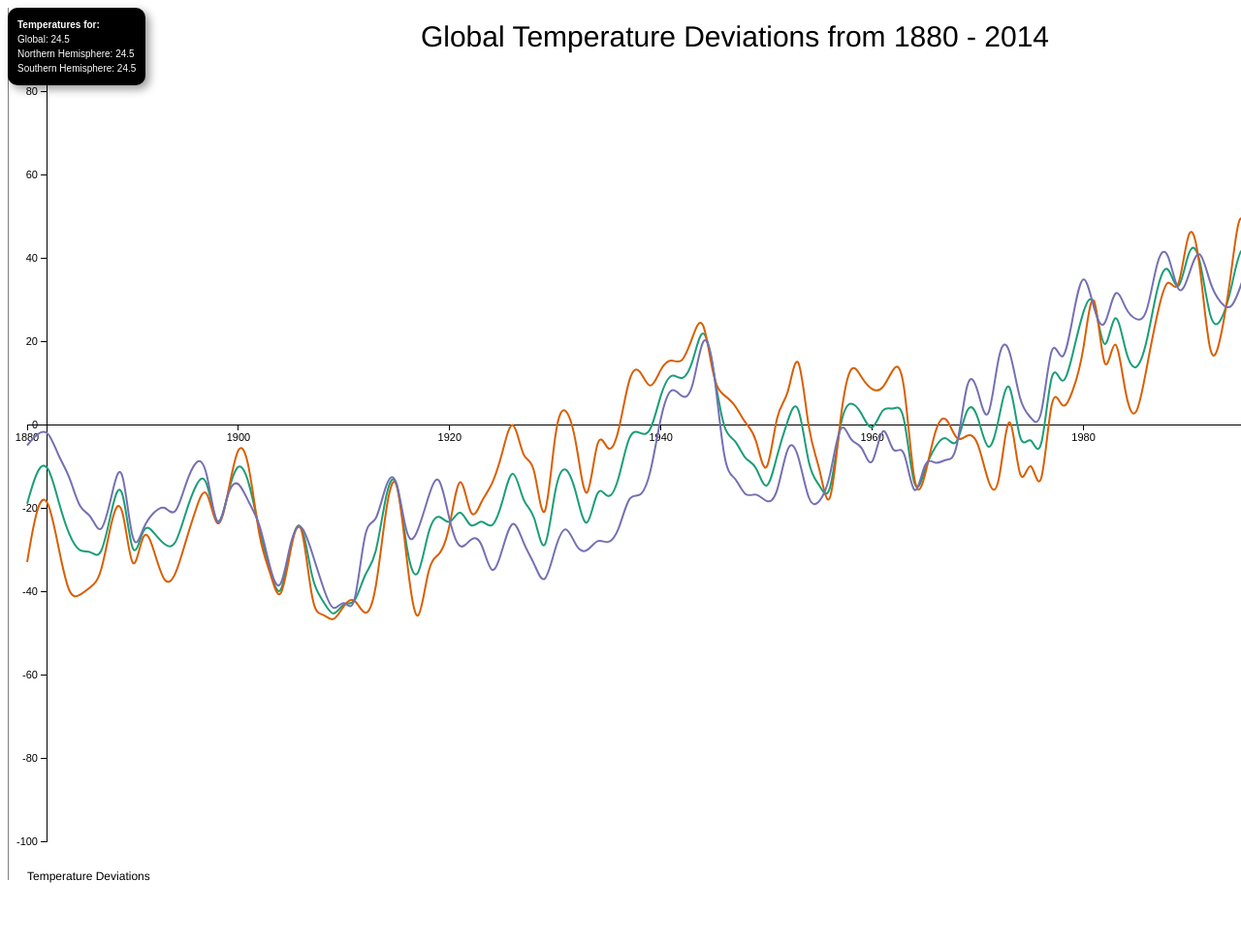
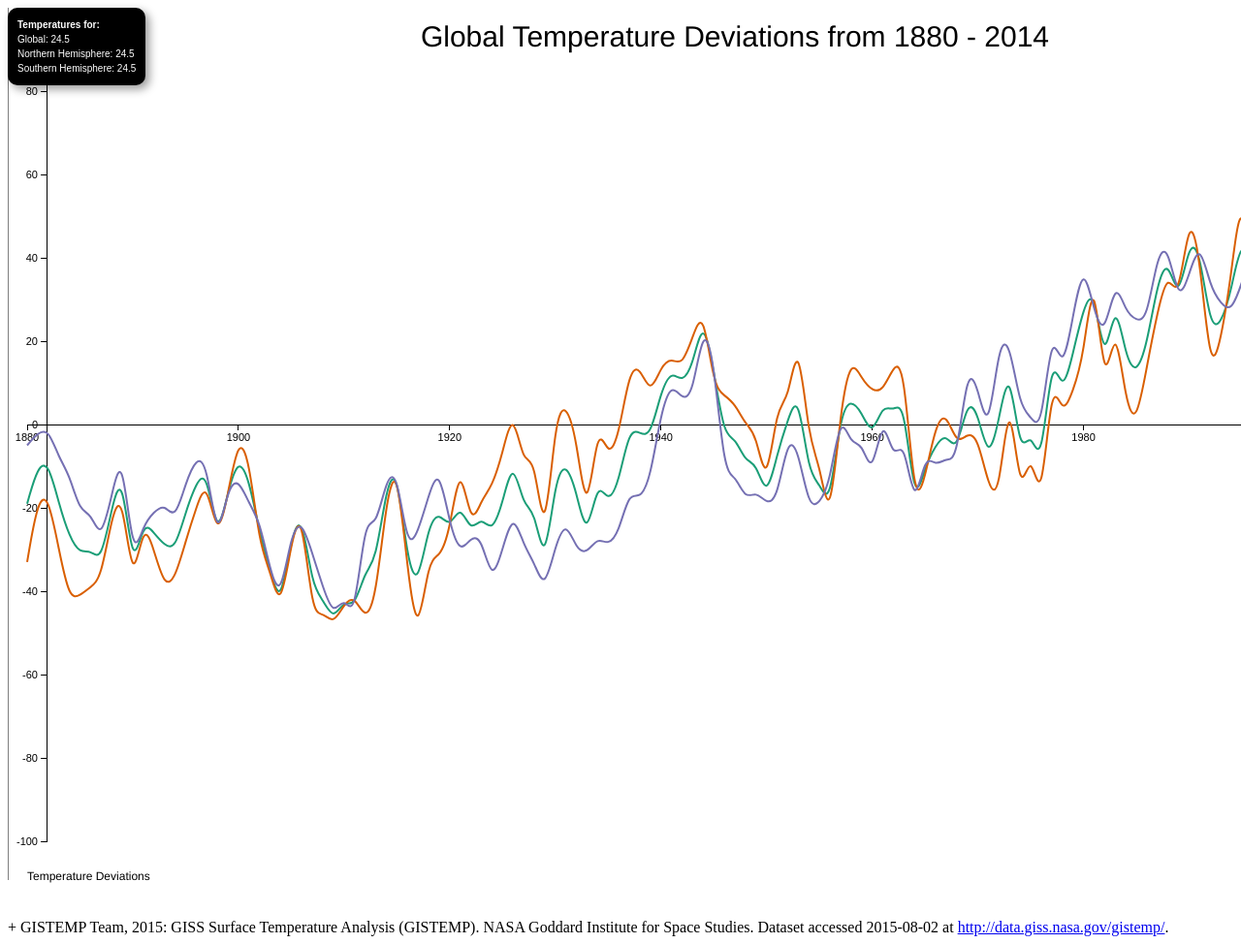
Before and after one commit to codeman869/GlobalTemps, a plain HTML site: page index.html in a window 1280 px wide. Shown: the top 974 px of the page at 97% size. Drawn offline with nearby package versions, Linux system fonts and the light colour scheme.

Commit message:
GISTEMP data citation

```diff
--- a/index.html
+++ b/index.html
@@ -25,5 +25,7 @@
 		</script>
 
 
+	+ GISTEMP Team, 2015: GISS Surface Temperature Analysis (GISTEMP). NASA Goddard Institute for Space Studies. Dataset accessed 2015-08-02 at <a href="http://data.giss.nasa.gov/gistemp/">http://data.giss.nasa.gov/gistemp/</a>.
+
     </body>
 </html>
```
